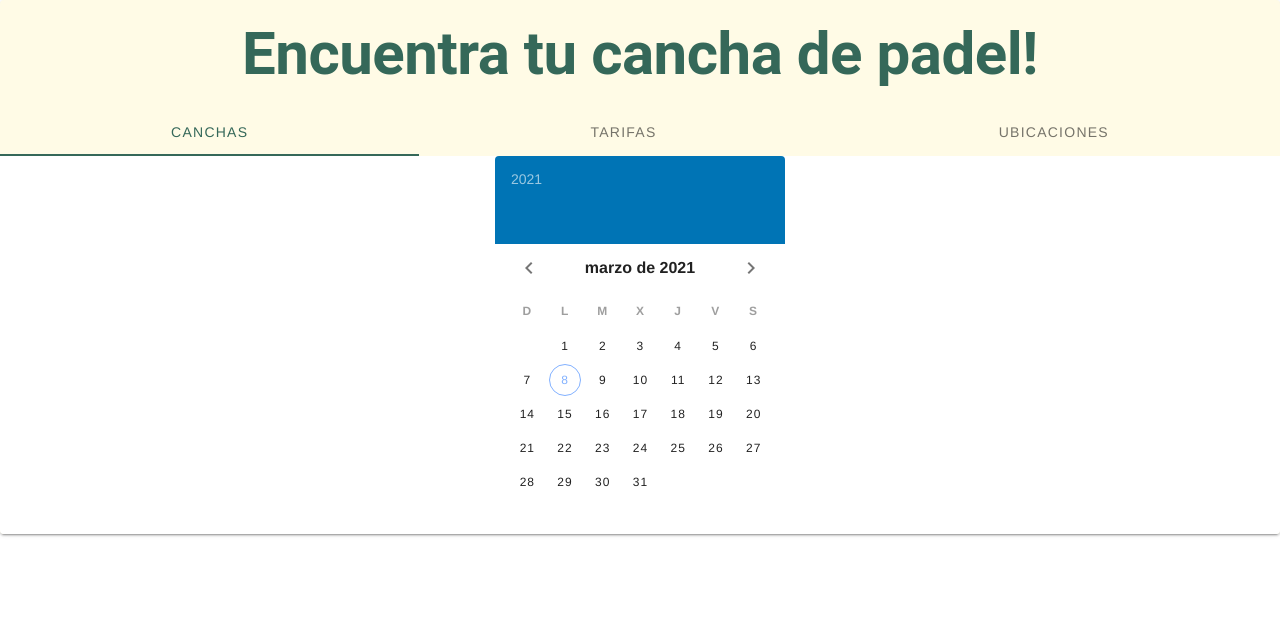
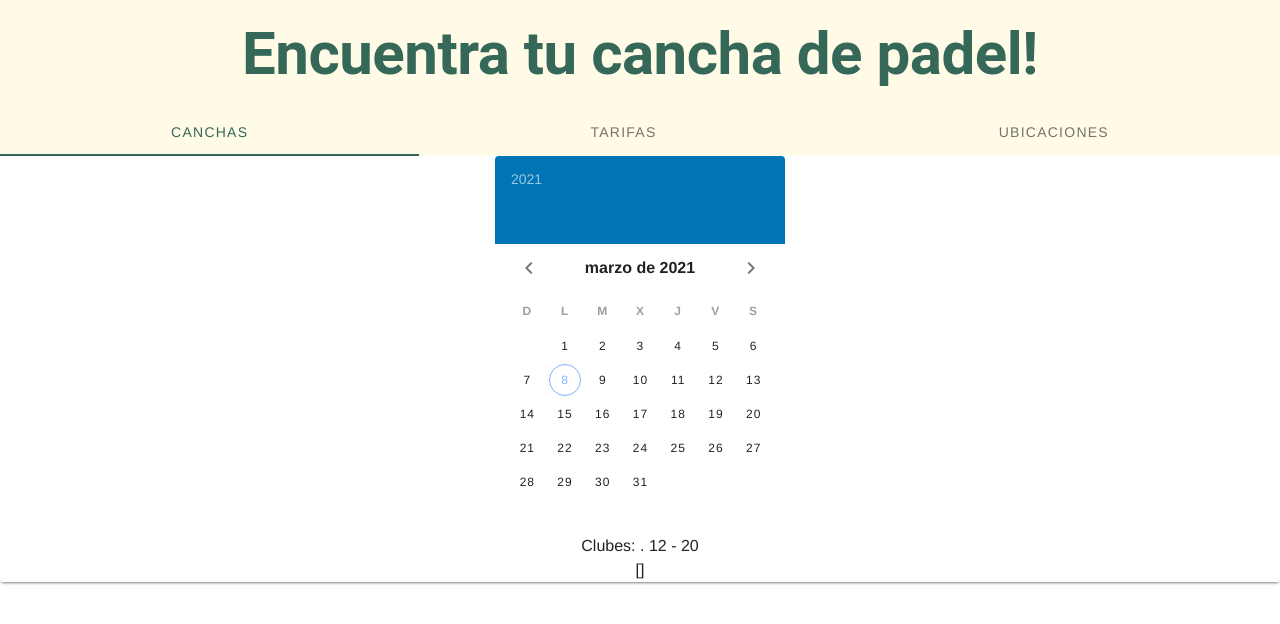
Before and after one commit to jedelacarrera/padel-schedule, a Vue app in the folder front/: page / in a window 1280 px wide. Shown: the top 624 px of the page. Built offline with nearby package versions, Linux system fonts and the light colour scheme.

Commit message:
:star: get conecta information

```diff
--- a/front/src/components/tabs/ScheduleTab.vue
+++ b/front/src/components/tabs/ScheduleTab.vue
@@ -1,16 +1,68 @@
 <template>
   <div>
     <v-date-picker v-model="pickedDate" />
+    <div>{{ names }}. {{ initialTime }} - {{ finalTime }}</div>
+    <div>
+      {{ responses }}
+    </div>
   </div>
 </template>
 
 <script>
+const apiURL = 'https://padel-api-54td4ousva-uc.a.run.app/get_schedule'
 export default {
   data() {
     return {
       pickedDate: '',
+      responses: [],
     }
   },
-  methods: {},
+  computed: {
+    names() {
+      const names = this.responses.map(response => response.Nombre).join(', ')
+      return 'Clubes: ' + names
+    },
+    initialTime() {
+      let time = 12
+      this.responses.forEach(response => {
+        if (response.StrHoraInicio) {
+          const responseInitialTime = parseInt(
+            response.StrHoraInicio.slice(0, 2)
+          )
+          if (responseInitialTime < time) {
+            time = responseInitialTime
+          }
+        }
+      })
+      return time
+    },
+    finalTime() {
+      let time = 20
+      this.responses.forEach(response => {
+        if (response.StrHoraFin) {
+          const responseFinalTime = parseInt(response.StrHoraFin.slice(0, 2))
+          if (responseFinalTime > time) {
+            time = responseFinalTime
+          }
+        }
+      })
+      return time
+    },
+  },
+  methods: {
+    async fetchProvider(provider, date) {
+      const response = await fetch(`${apiURL}/${provider}/${date}`)
+      const text = await response.json()
+      if (text.d) {
+        this.responses.push(text.d)
+      }
+    },
+  },
+  watch: {
+    pickedDate: function(value) {
+      this.responses = []
+      this.fetchProvider('conecta', value)
+    },
+  },
 }
 </script>
```
Also changed, not shown: 1 other file (tests, documents, lock files or other folders).
